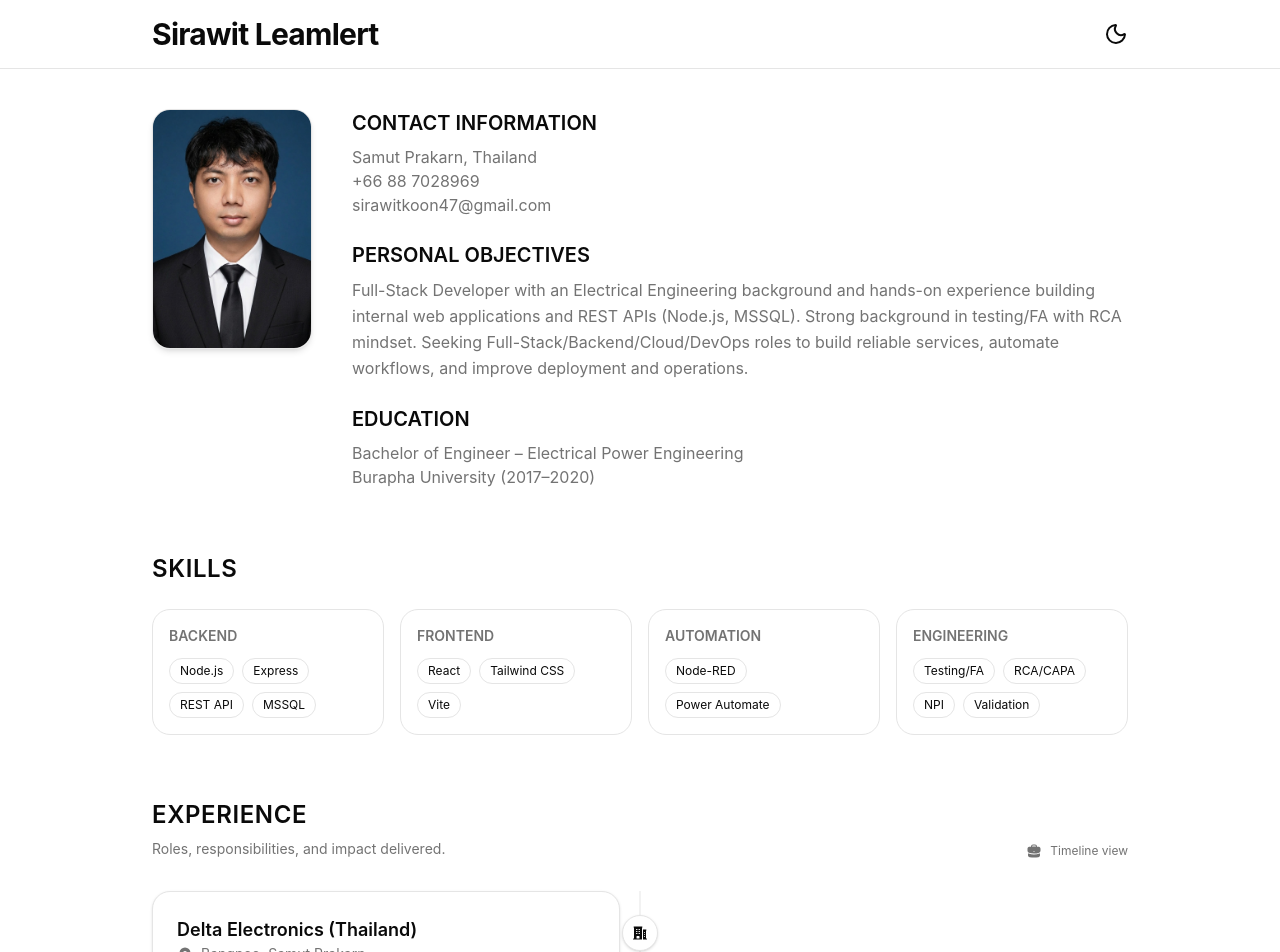
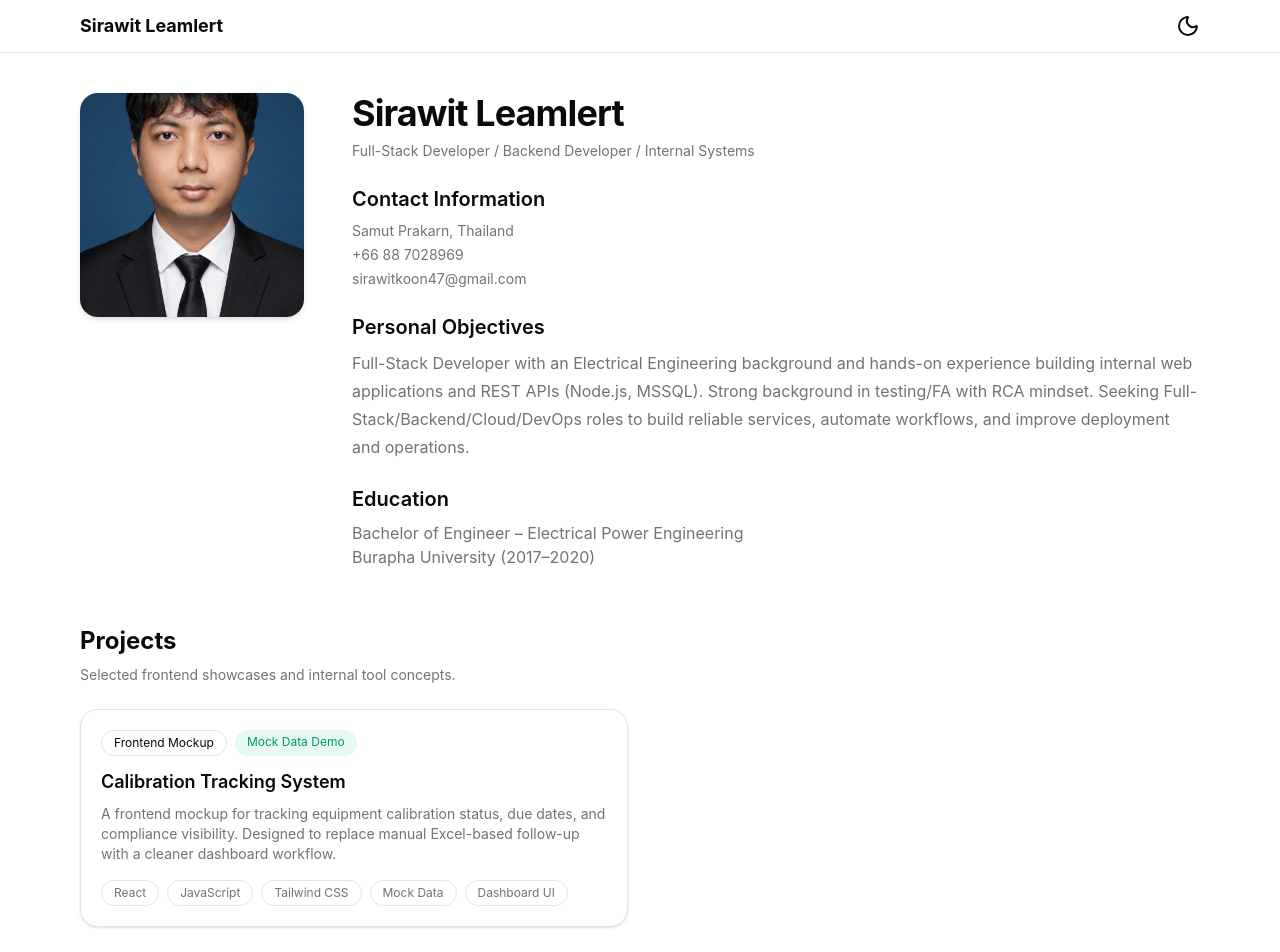
Before and after one commit to Sirakoon/my-portfolio, a React (Vite) app: page /#/ in a window 1280 px wide. Shown: the top 952 px of the page. Built offline with nearby package versions, Linux system fonts and the light colour scheme.

Commit message:
update project

```diff
--- a/src/components/CV.jsx
+++ b/src/components/CV.jsx
@@ -1,57 +1,55 @@
 import { AnimatedThemeToggler } from "@/components/ui/animated-theme-toggler";
 import { ExperienceSection } from "./ExperienceSection";
+import ProjectsSection from "./ProjectsSection";
 import profilePic from "@/assets/picture.jpg";
-import { SkillsSection } from "./SkillsSection";
 
 function CV() {
   return (
     <div className="min-h-screen bg-background text-foreground">
-
       {/* Header */}
-      <header className="sticky top-0 z-50 bg-background/80 backdrop-blur border-b border-border">
-        <div className="mx-auto max-w-5xl px-6 py-4 flex items-center justify-between">
-          <h1 className="text-3xl font-bold tracking-tight">
-            Sirawit Leamlert
-          </h1>
-          <AnimatedThemeToggler duration={350} />
+      <header className="sticky top-0 z-50 border-b border-border bg-background/80 backdrop-blur">
+        <div className="mx-auto flex max-w-6xl items-center justify-between px-4 py-3">
+          <h1 className="text-lg font-bold">Sirawit Leamlert</h1>
+          <AnimatedThemeToggler />
         </div>
       </header>
 
       {/* Main Container */}
-      <main className="mx-auto max-w-5xl px-6 py-10 space-y-16">
-
+      <main className="mx-auto max-w-6xl px-4 py-10">
         {/* Hero Section */}
-        <section className="flex flex-col md:flex-row items-center md:items-start gap-10">
-
+        <section className="grid grid-cols-1 gap-8 md:grid-cols-[240px_1fr] md:items-start">
           {/* Profile Image */}
-          <div className="shrink-0">
+          <div className="flex justify-center md:justify-start">
             <img
               src={profilePic}
-              alt="Sirawit"
-              className="w-40 h-60 rounded-2xl object-cover border border-border shadow-md"
+              alt="Sirawit Leamlert"
+              className="h-56 w-56 rounded-2xl object-cover shadow-md"
             />
           </div>
 
           {/* Intro Text */}
-          <div className="space-y-6 text-center md:text-left">
+          <div className="space-y-6">
             <div>
-              <h2 className="text-xl font-semibold uppercase">
-                Contact Information
-              </h2>
-              <p className="mt-2 text-muted-foreground">
-                Samut Prakarn, Thailand
-                <br />
-                +66 88 7028969
-                <br />
-                sirawitkoon47@gmail.com
+              <h1 className="text-3xl font-bold tracking-tight md:text-4xl">
+                Sirawit Leamlert
+              </h1>
+              <p className="mt-2 text-sm text-muted-foreground">
+                Full-Stack Developer / Backend Developer / Internal Systems
               </p>
             </div>
 
             <div>
-              <h2 className="text-xl font-semibold uppercase">
-                Personal Objectives
-              </h2>
-              <p className="mt-2 text-muted-foreground leading-relaxed">
+              <h2 className="text-xl font-semibold">Contact Information</h2>
+              <div className="mt-2 space-y-1 text-sm text-muted-foreground">
+                <p>Samut Prakarn, Thailand</p>
+                <p>+66 88 7028969</p>
+                <p>sirawitkoon47@gmail.com</p>
+              </div>
+            </div>
+
+            <div>
+              <h2 className="text-xl font-semibold">Personal Objectives</h2>
+              <p className="mt-2 leading-7 text-muted-foreground">
                 Full-Stack Developer with an Electrical Engineering background
                 and hands-on experience building internal web applications and
                 REST APIs (Node.js, MSSQL). Strong background in testing/FA with
@@ -62,35 +60,25 @@ function CV() {
             </div>
 
             <div>
-              <h2 className="text-xl font-semibold uppercase">
-                Education
-              </h2>
-              <p className="mt-2 text-muted-foreground">
-                Bachelor of Engineer – Electrical Power Engineering
-                <br />
-                Burapha University (2017–2020)
-              </p>
+              <h2 className="text-xl font-semibold">Education</h2>
+              <div className="mt-2 text-muted-foreground">
+                <p>Bachelor of Engineer – Electrical Power Engineering</p>
+                <p>Burapha University (2017–2020)</p>
+              </div>
             </div>
           </div>
         </section>
 
+        {/* Projects Section */}
+        <ProjectsSection />
+
         {/* Experience Section */}
-        <section>
-          <SkillsSection />
-          <ExperienceSection />
-        </section>
+        <ExperienceSection />
 
+        <footer className="mt-16 border-t border-border pt-6 text-center text-sm text-muted-foreground">
+          © {new Date().getFullYear()} Sirawit Leamlert. All rights reserved.
+        </footer>
       </main>
-
-      {/* <div>
-        <div className="flex items-center justify-center border-bs border-8" >
-          My projects
-          </div>
-      </div> */}
-
-      <div className="text-center text-sm text-muted-foreground py-6">
-        &copy; {new Date().getFullYear()} Sirawit Leamlert. All rights reserved.
-      </div>
     </div>
   );
 }
--- /dev/null
+++ b/src/components/ProjectsSection.jsx
@@ -0,0 +1,56 @@
+import { projects } from "../data/projects";
+
+export default function ProjectsSection() {
+  return (
+    <section className="mt-14">
+      <div className="mb-6">
+        <h2 className="text-2xl font-bold">Projects</h2>
+        <p className="mt-2 text-sm text-muted-foreground">
+          Selected frontend showcases and internal tool concepts.
+        </p>
+      </div>
+
+      <div className="grid grid-cols-1 gap-6 md:grid-cols-2">
+        {projects.map((project) => (
+          <article
+            key={project.id}
+            className="overflow-hidden rounded-2xl border border-border bg-card shadow-sm"
+          >
+            {/* <img
+              src={project.image}
+              alt={project.title}
+              className="aspect-[16/10] w-full object-cover object-top"
+            /> */}
+
+            <div className="p-5">
+              <div className="mb-3 flex flex-wrap gap-2">
+                <span className="rounded-full border border-border px-3 py-1 text-xs">
+                  {project.type}
+                </span>
+                <span className="rounded-full bg-emerald-500/10 px-3 py-1 text-xs text-emerald-600">
+                  {project.status}
+                </span>
+              </div>
+
+              <h3 className="text-lg font-semibold">{project.title}</h3>
+              <p className="mt-2 text-sm text-muted-foreground">
+                {project.description}
+              </p>
+
+              <div className="mt-4 flex flex-wrap gap-2">
+                {project.tech.map((item) => (
+                  <span
+                    key={item}
+                    className="rounded-full border border-border px-3 py-1 text-xs text-muted-foreground"
+                  >
+                    {item}
+                  </span>
+                ))}
+              </div>
+            </div>
+          </article>
+        ))}
+      </div>
+    </section>
+  );
+}
--- /dev/null
+++ b/src/data/projects.js
@@ -0,0 +1,33 @@
+export const projects = [
+  {
+    id: "calibration-system",
+    title: "Calibration Tracking System",
+    shortTitle: "Calibration",
+    type: "Frontend Mockup",
+    status: "Mock Data Demo",
+    description:
+      "A frontend mockup for tracking equipment calibration status, due dates, and compliance visibility. Designed to replace manual Excel-based follow-up with a cleaner dashboard workflow.",
+    image: "/projects/calibration-preview.png",
+    tech: [
+      "React",
+      "JavaScript",
+      "Tailwind CSS",
+      "Mock Data",
+      "Dashboard UI",
+    ],
+    features: [
+      "Calibration dashboard with status summary",
+      "Equipment list with due date tracking",
+      "Search and filter by equipment / status / department",
+      "Visual overdue and due-soon indicators",
+      "Responsive layout for internal web use",
+    ],
+    highlights: [
+      "Designed to reduce manual tracking effort",
+      "Focus on clarity for engineering / QA / maintenance teams",
+      "Built as a portfolio-friendly frontend showcase",
+    ],
+    githubUrl: "https://github.com/Sirakoon",
+    demoUrl: "",
+  },
+];
```
Also changed, not shown: public/projects/calibration-preview.png (added), src/components/Project/FAHomePage.jsx (deleted).
